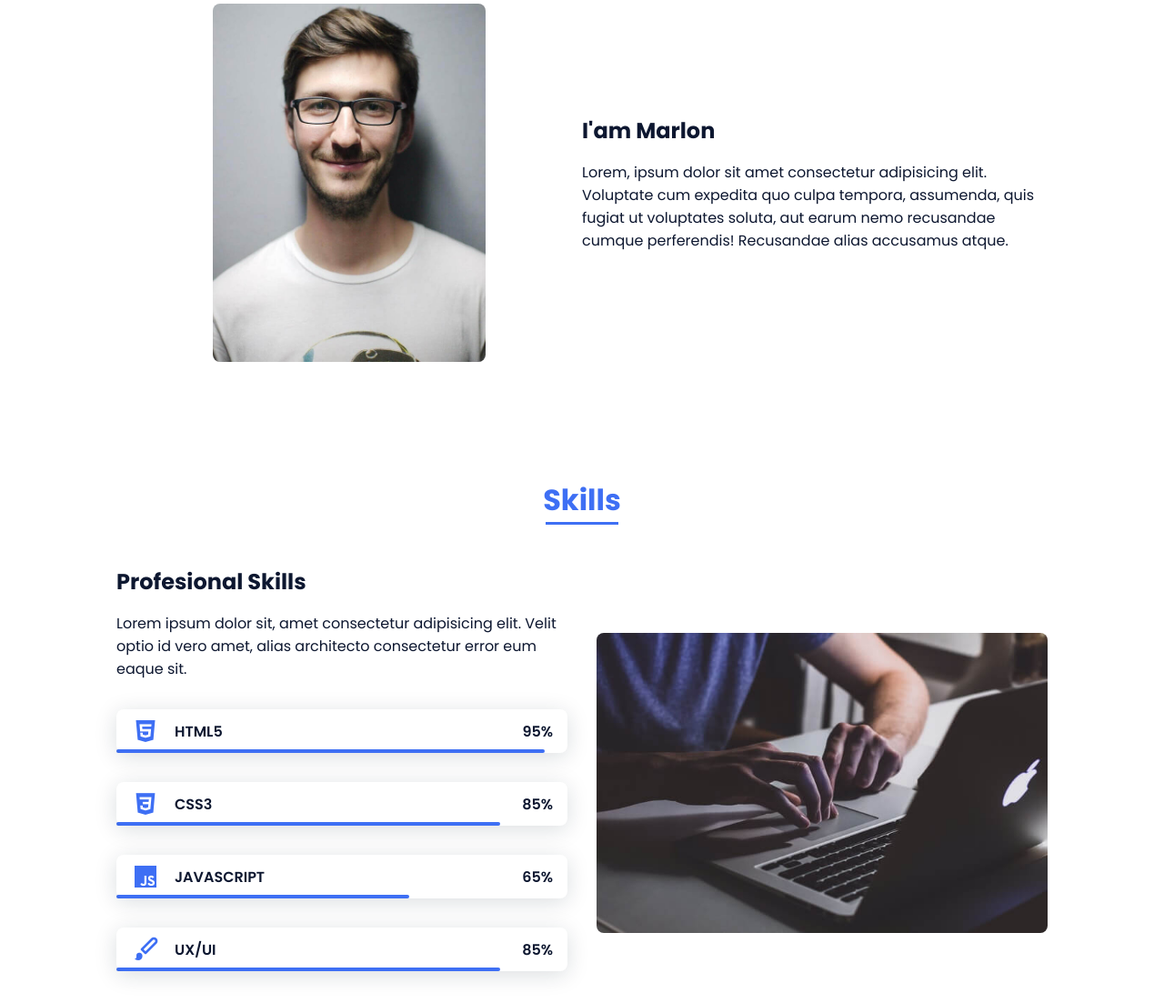
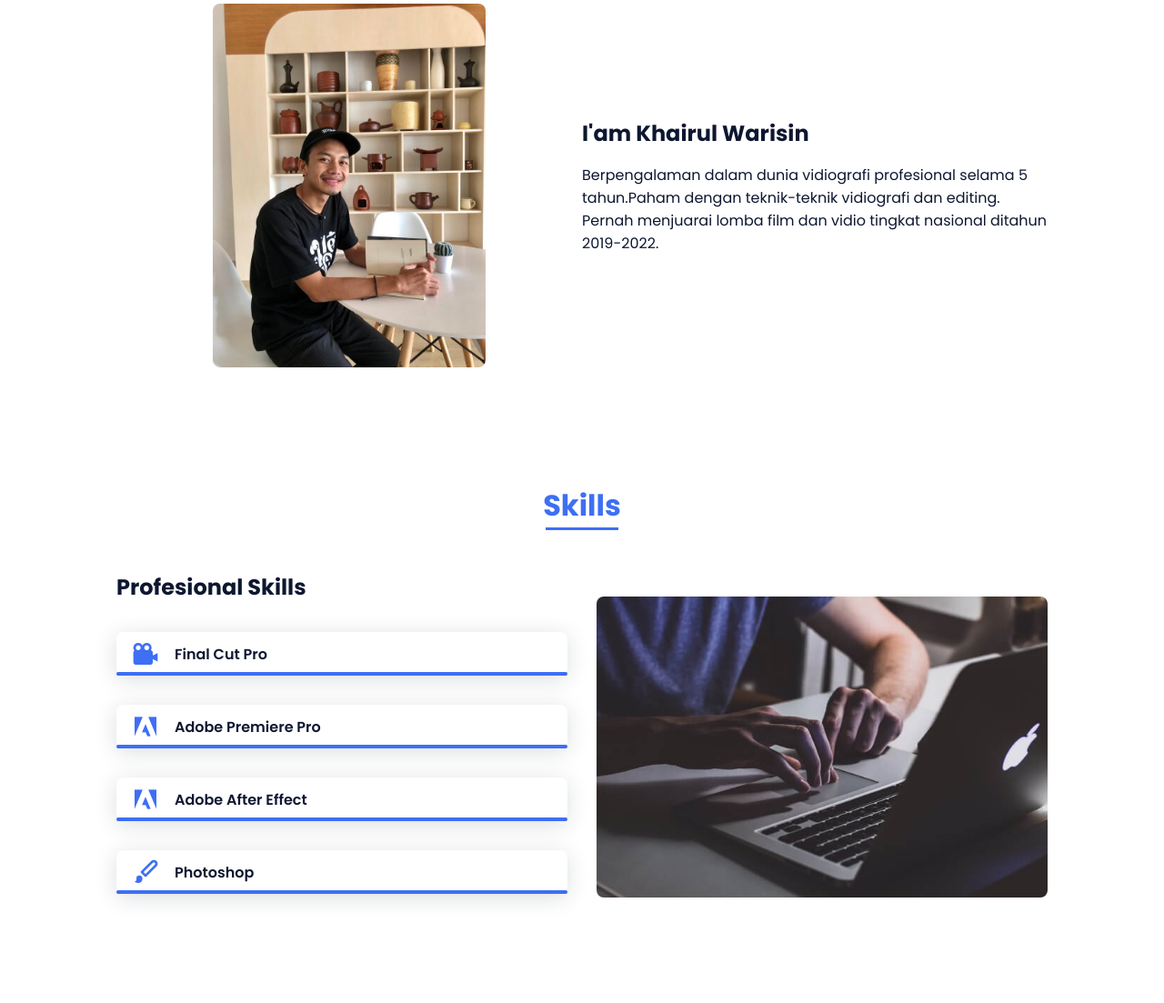
Before and after one commit to joyboyid/porto-ayi, a plain HTML site: page index.html in a window 1280 px wide. Shown: the part 884-1987 px from the top of the page at 91% size. Drawn offline with nearby package versions, Linux system fonts and the light colour scheme.

Commit message:
push edit

```diff
--- a/assets/css/styles.css
+++ b/assets/css/styles.css
@@ -291,16 +291,16 @@ img {
   z-index: var(--z-back);
 }
 .skills__html {
-  width: 95%;
+  width: 100%;
 }
 .skills__css {
-  width: 85%;
+  width: 100%;
 }
 .skills__js {
-  width: 65%;
+  width: 100%;
 }
 .skills__ux {
-  width: 85%;
+  width: 100%;
 }
 .skills__img {
   border-radius: 0.5rem;
--- a/index.html
+++ b/index.html
@@ -16,7 +16,7 @@
         <header class="l-header">
             <nav class="nav bd-grid">
                 <div>
-                    <a href="#" class="nav__logo">Marlon</a>
+                    <a href="#" class="nav__logo">Kahirul Warisin</a>
                 </div>
 
                 <div class="nav__menu" id="nav-menu">
@@ -39,8 +39,7 @@
             <!--===== HOME =====-->
             <section class="home bd-grid" id="home">
                 <div class="home__data">
-                    <h1 class="home__title">Hi,<br>I'am <span class="home__title-color">Marlon</span><br> Web Designer</h1>
-
+                    <h1 class="home__title">Hi,<br>I'am <span class="home__title-color">Kahirul Warisin</span><br> Video Grapher</h1>
                     <a href="#" class="button">Contact</a>
                 </div>
 
@@ -69,12 +68,12 @@
 
                 <div class="about__container bd-grid">
                     <div class="about__img">
-                        <img src="assets/img/about.jpg" alt="">
+                        <img src="assets/img/perfil.jpeg" alt="">
                     </div>
 
                     <div>
-                        <h2 class="about__subtitle">I'am Marlon</h2>
-                        <p class="about__text">Lorem, ipsum dolor sit amet consectetur adipisicing elit. Voluptate cum expedita quo culpa tempora, assumenda, quis fugiat ut voluptates soluta, aut earum nemo recusandae cumque perferendis! Recusandae alias accusamus atque.</p>
+                        <h2 class="about__subtitle">I'am Khairul Warisin</h2>
+                        <p class="about__text">Berpengalaman dalam dunia vidiografi profesional selama 5 tahun.Paham dengan teknik-teknik vidiografi dan editing. Pernah menjuarai lomba film dan vidio tingkat nasional ditahun 2019-2022.</p>
                     </div>
                 </div>
             </section>
@@ -86,54 +85,45 @@
                 <div class="skills__container bd-grid">
                     <div>
                         <h2 class="skills__subtitle">Profesional Skills</h2>
-                        <p class="skills__text">Lorem ipsum dolor sit, amet consectetur adipisicing elit. Velit optio id vero amet, alias architecto consectetur error eum eaque sit.</p>
+                        <p class="skills__text"></p>
                         <div class="skills__data">
                             <div class="skills__names">
-                                <i class='bx bxl-html5 skills__icon'></i>
-                                <span class="skills__name">HTML5</span>
+                                <i class='bx bxs-camera-movie skills__icon'></i>
+                                <span class="skills__name">Final Cut Pro</span>
                             </div>
                             <div class="skills__bar skills__html">
 
                             </div>
-                            <div>
-                                <span class="skills__percentage">95%</span>
+
+                        </div>
+                        <div class="skills__data">
+                            <div class="skills__names">
+                                <i class='bx bxl-adobe skills__icon'></i>
+                                <span class="skills__name">Adobe Premiere Pro</span>
+                            </div>
+                            <div class="skills__bar skills__css">
+
                             </div>
                         </div>
                         <div class="skills__data">
                             <div class="skills__names">
-                                <i class='bx bxl-css3 skills__icon'></i>
-                                <span class="skills__name">CSS3</span>
-                            </div>
-                            <div class="skills__bar skills__css">
-
-                            </div>
-                            <div>
-                                <span class="skills__percentage">85%</span>
-                            </div>
-                        </div>
-                        <div class="skills__data">
-                            <div class="skills__names">
-                                <i class='bx bxl-javascript skills__icon' ></i>
-                                <span class="skills__name">JAVASCRIPT</span>
+                                <i class='bx bxl-adobe skills__icon' ></i>
+                                <span class="skills__name">Adobe After Effect</span>
                             </div>
                             <div class="skills__bar skills__js">
 
                             </div>
-                            <div>
-                                <span class="skills__percentage">65%</span>
-                            </div>
+
                         </div>
                         <div class="skills__data">
                             <div class="skills__names">
                                 <i class='bx bxs-paint skills__icon'></i>
-                                <span class="skills__name">UX/UI</span>
+                                <span class="skills__name">Photoshop</span>
                             </div>
                             <div class="skills__bar skills__ux">
 
                             </div>
-                            <div>
-                                <span class="skills__percentage">85%</span>
-                            </div>
+
                         </div>
                     </div>
 
@@ -186,11 +176,11 @@
 
         <!--===== FOOTER =====-->
         <footer class="footer">
-            <p class="footer__title">Marlon</p>
+            <p class="footer__title">Kahirul</p>
             <div class="footer__social">
-                <a href="#" class="footer__icon"><i class='bx bxl-facebook' ></i></a>
-                <a href="#" class="footer__icon"><i class='bx bxl-instagram' ></i></a>
-                <a href="#" class="footer__icon"><i class='bx bxl-twitter' ></i></a>
+                <a href="https://youtube.com/@PekerjaKertas" class="footer__icon"><i class='bx bxl-youtube' ></i></a>
+                <a href="https://www.instagram.com/ambiguku_/" class="footer__icon"><i class='bx bxl-instagram' ></i></a>
+                <a href="https://www.linkedin.com/in/khairul-warisin20?trk=contact-info" class="footer__icon"><i class='bx bxl-linkedin' ></i></a>
             </div>
             <p class="footer__copy">&#169; Bedimcode. All rigths reserved</p>
         </footer>
```
Also changed, not shown: assets/img/perfil.jpeg (added), assets/img/perfil.png (deleted).
